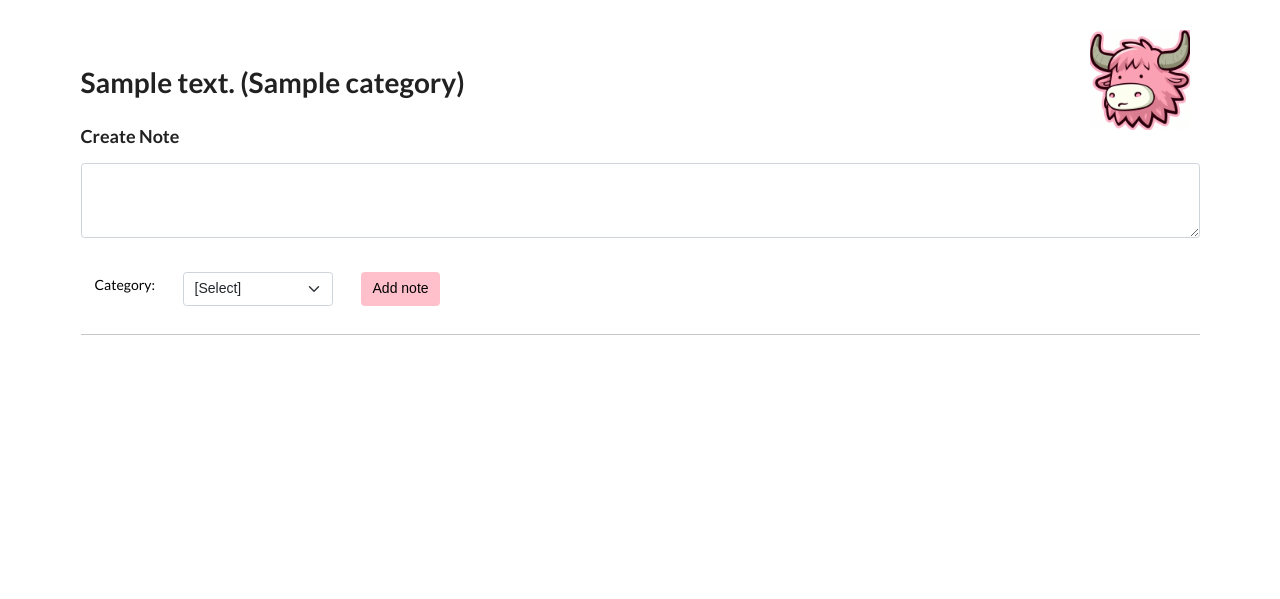
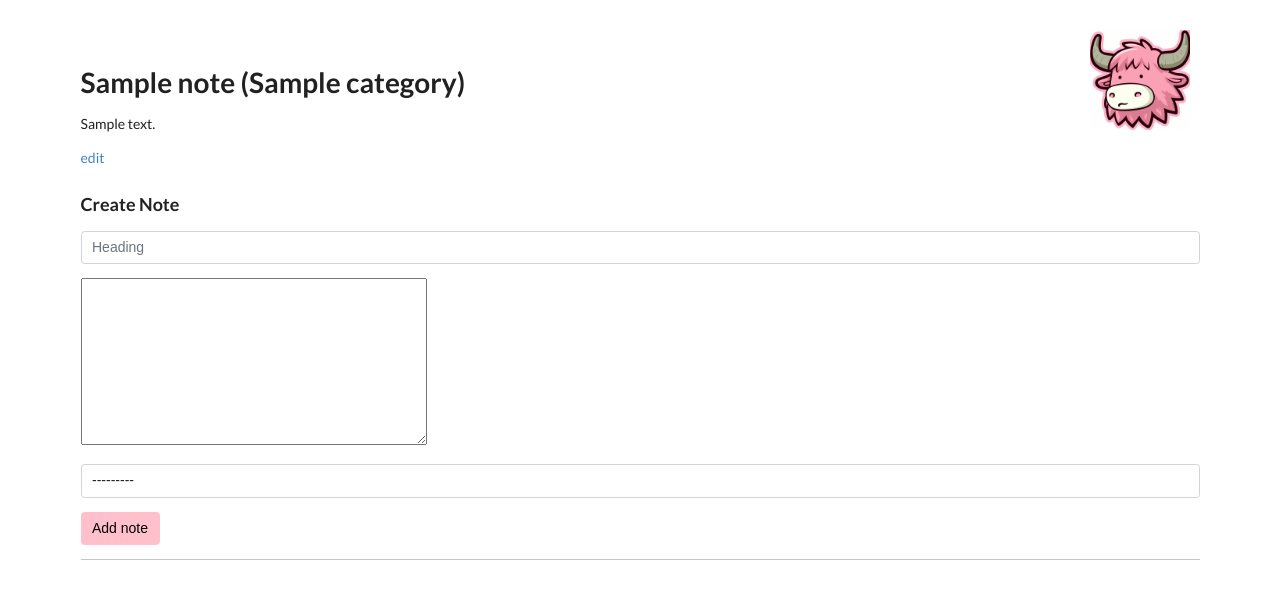
Before and after one commit to DarrenRobinson500/delicium, a Django app: a page that uses app/templates/note.html in a window 1280 px wide. Shown: the part 48-647 px from the top of the page. Run offline with Django 4.2, Linux system fonts and the light colour scheme; a user stored in the database is signed in; tables that the repository leaves empty hold one stand-in row (values such as "Sample post"); some libraries are stand-ins or nearby versions.

Commit message:
Added ability to edit notes.

```diff
--- a/app/forms.py
+++ b/app/forms.py
@@ -1,5 +1,6 @@
 from django.forms import *
 from .models import *
+from ckeditor.widgets import CKEditorWidget
 
 class EventForm(ModelForm):
     class Meta:
@@ -25,11 +26,21 @@ class DiaryForm(ModelForm):
     class Meta:
         model = Diary
         fields = ['text', ]
+        labels = {'text': "",}
 
 class NoteForm(ModelForm):
     class Meta:
         model = Note
-        fields = ['text', 'parent', 'category']
+        fields = ['heading', 'text', 'category']
+        labels = {
+            'heading': "",
+            'text': "",
+            'category': "",
+        }
+        widgets = {
+            'heading': TextInput(attrs={'class':'form-control', 'placeholder': "Heading"}),
+            'category': Select(attrs={'class': 'form-control'}),
+        }
 
 class QuoteForm(ModelForm):
     class Meta:
--- a/app/models.py
+++ b/app/models.py
@@ -2,7 +2,7 @@ from django.db import models
 from django.db.models import *
 from datetime import datetime, date, timedelta
 from django.db.models.functions import ExtractMonth, ExtractDay
-
+from ckeditor.fields import RichTextField
 
 class Event(Model):
     description = TextField(null=True, blank=True)
@@ -36,7 +36,7 @@ class Booking(Model):
 
     def __str__(self):
         try:
-            return f"{self.start_date:%a, %d %b} to {self.end_date:%a, %d %b} {self.nights()}"
+            return f"{self.dog}: {self.start_date:%a, %d %b} to {self.end_date:%a, %d %b} {self.nights()}"
         except:
             return f"{self.start_date} to {self.end_date} {self.nights()}"
 
@@ -65,7 +65,9 @@ class Category(Model):
         return self.name
 
 class Diary(Model):
-    text = TextField(null=True, blank=True)
+    # text = TextField(null=True, blank=True)
+    text = RichTextField(null=True, blank=True)
+
     date = DateField(auto_now_add=True, null=True)
 
     class Meta:
@@ -74,22 +76,23 @@ class Diary(Model):
     def __str__(self): return "[" + str(self.date) + "] " + self.text[0:50]
 
 class Note(Model):
-    text = TextField(null=True, blank=True)
+    heading = TextField(null=True, blank=True)
+    text = RichTextField(null=True, blank=True)
     category = ForeignKey(Category, null=True, blank=True, on_delete=SET_NULL)
     parent = ForeignKey('self', null=True, blank=True, on_delete=CASCADE)
     date = DateField(auto_now_add=True, null=True)
     order = IntegerField(null=True, blank=True)
     def __str__(self):
         if self.category:
-            cat = f"({self.category})"
+            cat = f" ({self.category})"
         else:
-            cat = "(No category)"
+            cat = ""
         if self.parent:
             chn = self.chain() + " "
         else:
             chn = ""
 
-        return f"{chn}{self.text} {cat}"
+        return f"{chn}{self.heading}{cat}"
 
     def parent_text(self):
         if self.parent: return f"[{self.parent}]"
@@ -113,7 +116,8 @@ class Note(Model):
         if children[0].order: return children[0].order
         return 0
 
-
+    def children(self):
+        return Note.objects.filter(parent=self).order_by("-order")
 
 class Quote(Model):
     quote = TextField(null=True, blank=True)
@@ -192,6 +196,15 @@ class Player(Model):
         # return int(round((self.king + self.queen + self.warden + self.champ) / self.th.total(), 2) * 100)
         return self.th.total() - (self.king + self.queen + self.warden + self.champ)
 
+    def king_highlight(self):
+        return self.th.king_max - self.king > 5
+    def queen_highlight(self):
+        return self.th.queen_max - self.queen > 5
+    def warden_highlight(self):
+        return self.th.warden_max - self.warden > 5
+    def champ_highlight(self):
+        return self.th.champ_max - self.champ > 5
+
 
 
 def min_days_to_birthday():
--- a/app/static/styles.css
+++ b/app/static/styles.css
@@ -5,3 +5,8 @@
     background-color: #ffc0cb;
     border-color: #ffc0cb
 }
+
+.django-ckeditor-widget {
+  width: 100%;
+  height: 50px;
+}
--- a/app/templates/note.html
+++ b/app/templates/note.html
@@ -1,36 +1,23 @@
 {% extends 'base.html'%}
 {% block content %}
 
-    <h1>{{ object }}</h1>
+    <h1>{{ object | safe }}</h1>
+    <p>{{ object.text | safe }}</p>
+
     {% if object.parent %}
-        Parent: <a href="{% url 'note' object.parent.id %}">{{ object.parent_text }}</a>
+        Parent: <a href="{% url 'note' object.parent.id %}">{{ object.parent_text }}</a><br>
     {% endif %}
+    <a href="{% url 'edit_note' object.id %}">edit</a>
 
-            <h3>Create Note</h3>
-             <form action="{% url 'note' object.id %}" class="form-inline my-2 my-lg-0" method="POST">
-                {% csrf_token %}
-                 <textarea name="text" class="form-control" id="exampleFormControlTextarea1" rows="3"></textarea><br>
-                <table class="table-primary">
-                    <tbody>
-                        <td class="p-3">
-                            <label class="form-label">Category:</label>
-                        </td>
-                        <td class="p-3">
-                            <select class="form-select" name="category" id="id_category" aria-label=".form-select-lg example">
-                              <option selected>[Select]</option>
-                                 {% for category in categories %}
-                                    <option value='{{category.id}}'>{{ category.name }}</option>
-                                 {% endfor %}
-                            </select>
-                        </td>
-                        <td class="p-3">
-                            <button type="submit" class="btn btn-yak">Add note</button>
+    <h3>Create Note</h3>
+     <form action="{% url 'note' object.id %}" class="form-inline my-2 my-lg-0" method="POST">
+        {% csrf_token %}
+        {{ form.media }}
+        {{ form.as_p }}
+        <button type="submit" class="btn btn-yak">Add note</button>
+    </form>
 
-                        </td>
-                    </tbody>
-                </table>
-                <p></p>
-            </form>
+
 <hr>
     <table class="table">
       <tbody>
@@ -49,7 +36,13 @@
                     <a class="btn btn-yak" href="{% url 'up' item.id %}">U</a>
                     <a class="btn btn-yak" href="{% url 'down' item.id %}">D</a>
                 </td>
-                <td class="col-9">{{ item.chain }} <a href="{% url 'note' item.id %}">{{ item.text }}</a></td>
+                <td class="col-9">{{ item.chain }} <a href="{% url 'note' item.id %}">{{ item.heading }}</a><br>
+                    {{ item.text | safe }}
+                    {% for child in item.children %}
+                     - <a href="{% url 'note' child.id %}">{{ child }}</a><br>
+                    {% endfor %}
+
+                </td>
                 <td class="col-2">
                     <a class="btn btn-yak" href="{% url 'note' item.id %}">Select</a>
                     <a class="btn btn-yak" href="{% url 'delete_note' item.id %}">Delete</a>
--- a/app/views.py
+++ b/app/views.py
@@ -82,6 +82,7 @@ def diary(request):
     if request.method == 'POST':
         form = DiaryForm(request.POST or None)
         if form.is_valid(): form.save()
+    form = DiaryForm()
     objects = Diary.objects.all().order_by("-date")
     count = len(objects)
     context = {'objects': objects, 'title': "Diary", 'count': count, "form": form}
@@ -111,9 +112,32 @@ def notes(request):
     # id = objects.id
     return redirect("note", object.id)
 
+def edit_note(request, id):
+    if not request.user.is_authenticated: return redirect("login")
+    object = Note.objects.get(id=int(id))
+    if request.method == 'POST':
+        form = NoteForm(request.POST, instance=object)
+        if form.is_valid():
+            form.save()
+            # print("Note saved")
+            # for field in form:
+            #     print("Note saved:", field.name, field.value())
+
+            messages.success(request, "Note saved")
+            return redirect("note", object.id)
+        else:
+            for field in form:
+                for error in field.errors:
+                    print("Error:", field, error)
+    form = NoteForm(instance=object)
+    categories = Category.objects.all()
+    context = {'object': object, 'categories': categories, 'form': form}
+    return render(request, 'note_edit.html', context)
+
+
 def note(request, id):
     if not request.user.is_authenticated: return redirect("login")
-    object = Note.objects.get(id=int(id))
+    object = Note.objects.get(id=id)
     if request.method == 'POST':
         form = NoteForm(request.POST or None)
         if form.is_valid():
@@ -123,12 +147,22 @@ def note(request, id):
             new_note = Note.objects.create(text=text)
         new_note.parent = object
         new_note.save()
+    form = NoteForm()
     children = Note.objects.filter(parent=object).order_by('category', 'order')
     add_order_to_children(object)
     count = len(children)
     categories = Category.objects.all()
 
-    context = {'object': object, 'categories': categories, 'children': children, 'count': count}
+    for child in children:
+        if child.heading == None:
+            child.heading = child.text
+            child.text = ""
+            child.save()
+        if child.heading == child.text:
+            child.text = ""
+            child.save()
+
+    context = {'object': object, 'categories': categories, 'children': children, 'count': count, 'form': form}
     return render(request, 'note.html', context)
 
 def up(request, id):
@@ -186,6 +220,11 @@ def delete_note(request, id):
         return redirect("note", f"{parent.id}")
     else:
         return redirect("notes")
+
+def delete_diary(request, id):
+    object = Diary.objects.filter(id=id).first()
+    if object: object.delete()
+    return redirect("diary")
 
 
 def new_category(request):
--- a/app/wordle.py
+++ b/app/wordle.py
@@ -110,6 +110,7 @@ def potential_letters(words, pos):
     return potential_letters
 
 def wordle(request):
+    print("Start Input Array:", input_array)
     value = ["", "", "", "", "", ]
     colour = ["", "", "", "", "", ]
 
--- a/main/urls.py
+++ b/main/urls.py
@@ -39,9 +39,11 @@ urlpatterns = [
     path("events", events, name="events"),
     path("notes", notes, name="notes"),
     path("note<id>", note, name="note"),
+    path("edit_note<id>", edit_note, name="edit_note"),
     path("up<id>", up, name="up"),
     path("down<id>", down, name="down"),
     path("delete_note<id>", delete_note, name="delete_note"),
+    path("delete_diary<id>", delete_diary, name="delete_diary"),
     path("new_category", new_category, name="new_category"),
     path("clash", clash, name="clash"),
     path("hero_inc/<id>/<hero>", hero_inc, name="hero_inc"),
```
Also changed, not shown: app/templates/clash.html (+11 -11 lines), app/templates/diary.html (+10 -4 lines), app/templates/note_edit.html (added, +18 -0 lines), main/settings.py (+18 -0 lines), app/migrations/0019_alter_note_text.py (added), app/migrations/0020_note_heading_alter_diary_text.py (added).
